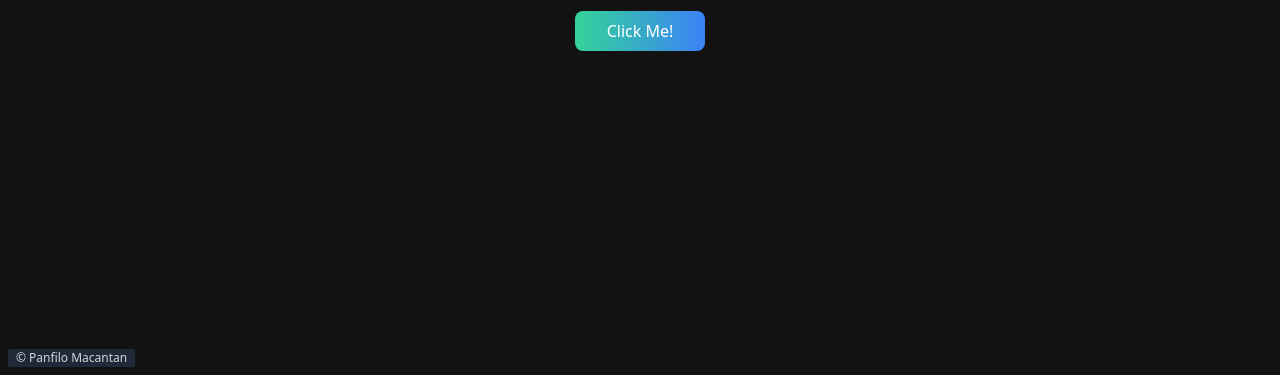
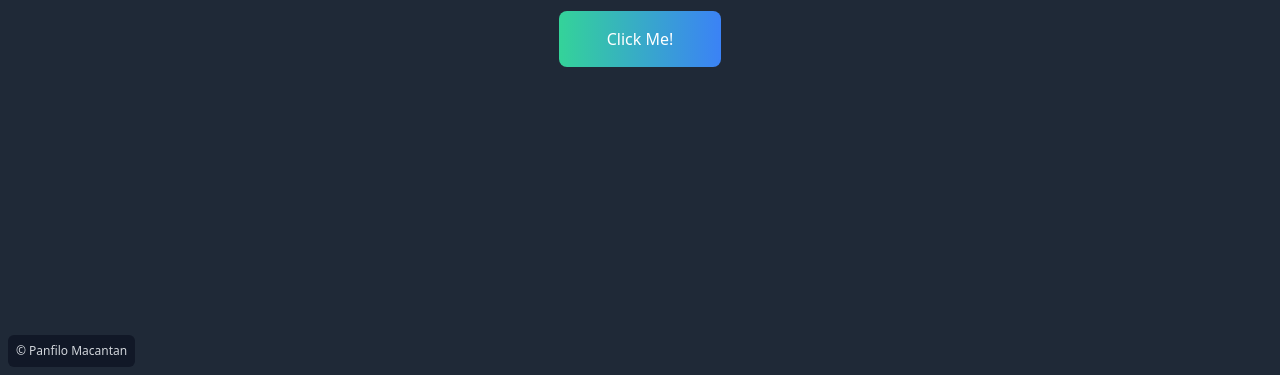
Before and after one commit to Panfilomacantan2/Surprise-Birthday, a website: page index.html in a window 1280 px wide. Shown: the part 425-800 px from the top of the page. Drawn offline with nearby package versions, Linux system fonts and the light colour scheme.

Commit message:
body color changed, fontsiz and button width

```diff
--- a/index.html
+++ b/index.html
@@ -13,13 +13,13 @@
     <script src="https://cdn.jsdelivr.net/npm/canvas-confetti@1.9.2/dist/confetti.browser.min.js"></script>
     <script src="./app.js" defer></script>
   </head>
-  <body class="flex items-center justify-center h-screen">
+  <body class="flex items-center justify-center h-screen bg-gray-800">
     <div class="flex items-center justify-center flex-col">
       <h1 class="text-7xl font-bold bg-gradient-to-r from-indigo-500 via-purple-500 to-pink-500 bg-clip-text text-transparent uppercase text-center">Happy Birthday</h1>
 
-      <button type="button" id="triggerButton" class="px-8 py-2 mt-10 font-medium rounded-lg bg-gradient-to-r from-green-400 to-blue-500 hover:from-pink-500 hover:to-yellow-500">Click Me!</button>
+      <button type="button" id="triggerButton" class="px-12 py-4 text-white mt-14 font-medium rounded-lg bg-gradient-to-r from-green-400 to-blue-500 hover:from-pink-500 hover:to-yellow-500">Click Me!</button>
     </div>
 
-    <a href="https://www.facebook.com/panfilo.macantan/" target="_blank" class="text-xs text-gray-300 bg-gray-800 px-2 py-px rounded-sm fixed bottom-2 left-2">&copy; Panfilo Macantan</a>
+    <a href="https://www.facebook.com/panfilo.macantan/" target="_blank" class="text-xs text-gray-300 bg-gray-900 px-2 py-2 rounded-md fixed bottom-2 left-2">&copy; Panfilo Macantan</a>
   </body>
 </html>
--- a/style.css
+++ b/style.css
@@ -1,6 +1,4 @@
-:root {
-    color-scheme: dark;
-}
+
 
 *::before,
 *::after,
```
